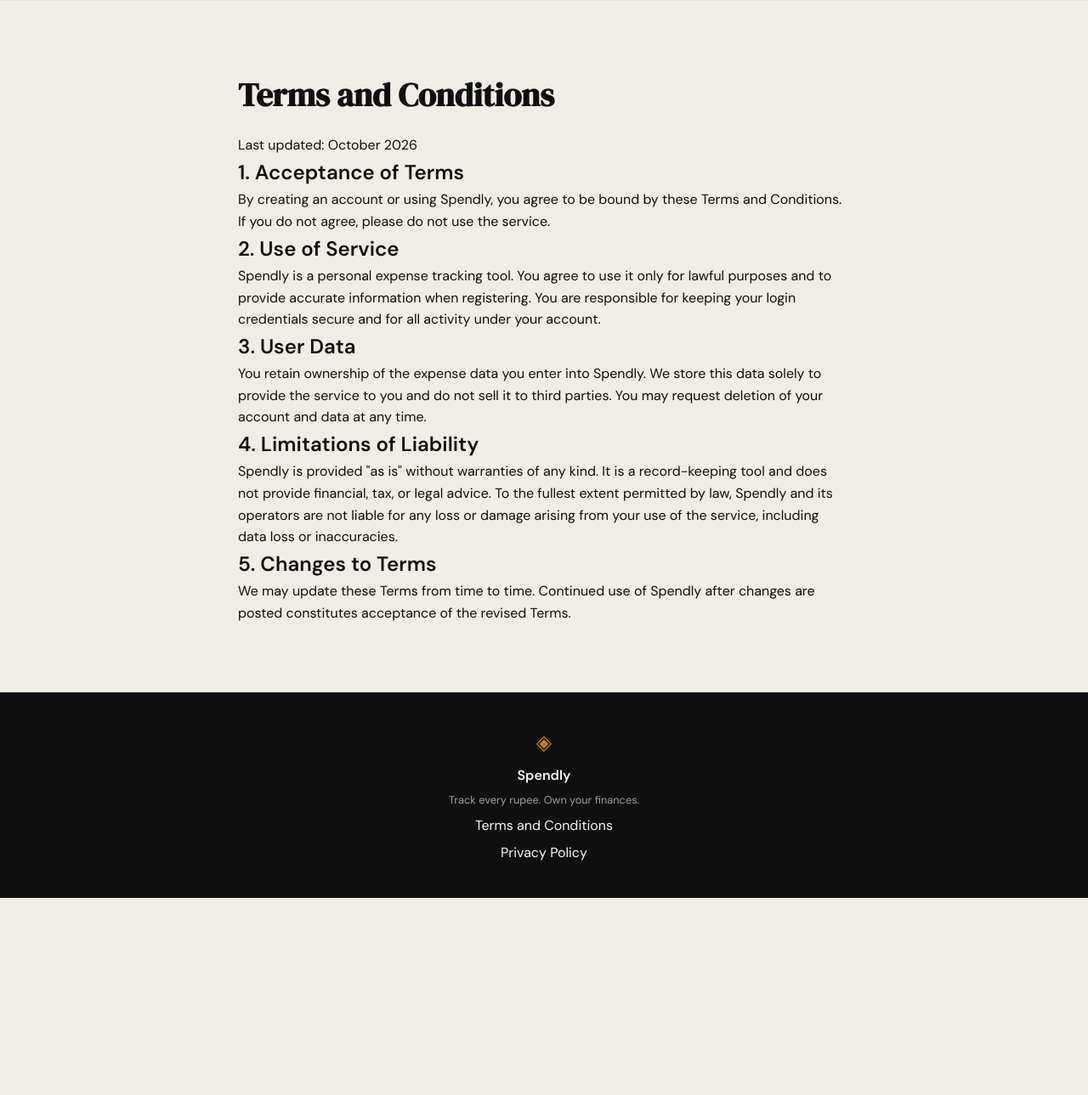
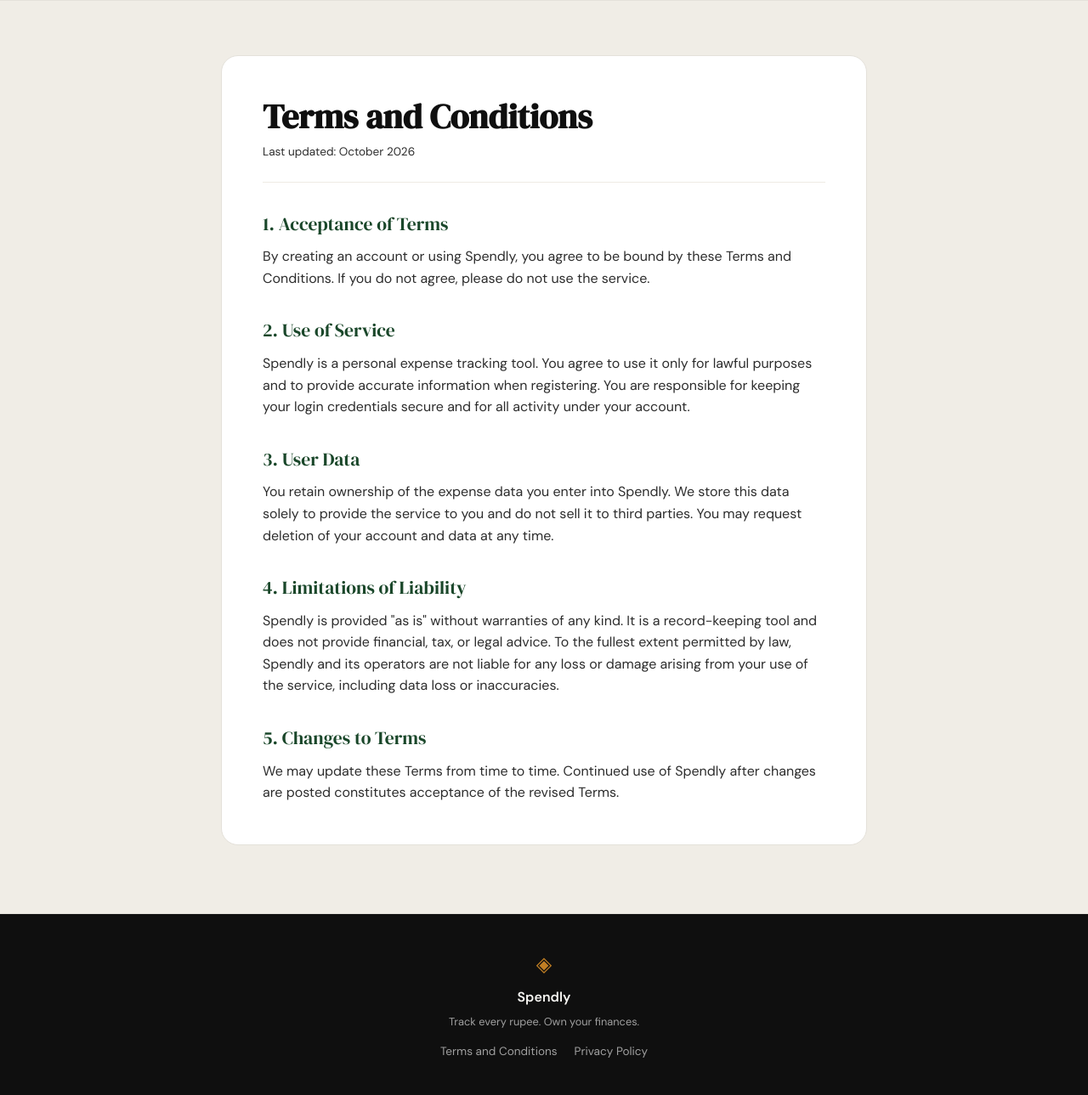
Before and after one commit to Rawal1755/spendly, a Flask app: page /terms in a window 1280 px wide. Shown: the part 61-1350 px from the top of the page at 85% size. Before the commit the page ends 1118 px from the top, so only its background shows below. Run offline with Flask 3, Linux system fonts and the light colour scheme.

Commit message:
Add Privacy Policy page and themed legal page styles
Co-Authored-By: Claude Sonnet 5.5 <noreply@anthropic.com>

```diff
--- a/app.py
+++ b/app.py
@@ -25,6 +25,11 @@ def login():
 @app.route("/terms")
 def terms():
     return render_template("terms.html")
+
+
+@app.route("/privacy")
+def privacy():
+    return render_template("privacy.html")
 
 
 # ------------------------------------------------------------------ #
--- a/static/css/style.css
+++ b/static/css/style.css
@@ -507,6 +507,77 @@ a { color: inherit; text-decoration: none; }
     color: var(--ink-faint);
 }
 
+.footer-links {
+    display: flex;
+    gap: 1.25rem;
+    margin-top: 0.5rem;
+    font-size: 0.85rem;
+}
+
+.footer-links a {
+    color: var(--ink-faint);
+    transition: color 0.2s;
+}
+
+.footer-links a:hover { color: var(--paper); }
+
+/* ------------------------------------------------------------------ */
+/* Legal pages (terms, privacy)                                        */
+/* ------------------------------------------------------------------ */
+
+.legal {
+    background: var(--paper-warm);
+    border-top: 1px solid var(--border);
+    border-bottom: 1px solid var(--border);
+    padding: 4rem 2rem 5rem;
+}
+
+.legal-inner {
+    max-width: 760px;
+    margin: 0 auto;
+    background: var(--paper-card);
+    border: 1px solid var(--border);
+    border-radius: var(--radius-lg);
+    padding: 3rem;
+}
+
+.legal-title {
+    font-family: var(--font-display);
+    font-size: 2.5rem;
+    line-height: 1.15;
+    color: var(--ink);
+}
+
+.legal-updated {
+    margin: 0.5rem 0 2rem;
+    padding-bottom: 1.5rem;
+    border-bottom: 1px solid var(--border-soft);
+    font-size: 0.85rem;
+    color: var(--ink-muted);
+}
+
+.legal-inner h2 {
+    font-family: var(--font-display);
+    font-size: 1.35rem;
+    font-weight: 400;
+    color: var(--accent);
+    margin: 2rem 0 0.5rem;
+}
+
+.legal-inner p,
+.legal-inner li {
+    color: var(--ink-soft);
+}
+
+.legal-inner ul {
+    margin: 0.5rem 0 0 1.25rem;
+}
+
+.legal-inner a {
+    color: var(--accent);
+    text-decoration: underline;
+}
+
 /* ------------------------------------------------------------------ */
 /* Responsive                                                          */
 /* ------------------------------------------------------------------ */
@@ -525,6 +596,9 @@ a { color: inherit; text-decoration: none; }
 }
 
 @media (max-width: 600px) {
+    .legal { padding: 2rem 1rem 3rem; }
+    .legal-inner { padding: 1.75rem; }
+    .legal-title { font-size: 2rem; }
     .nav-links a:not(.nav-cta) { display: none; }
     .hero { padding: 3rem 1rem 2rem; }
 }
--- a/templates/base.html
+++ b/templates/base.html
@@ -34,8 +34,10 @@
             <span class="brand-icon">◈</span>
             <span class="footer-name">Spendly</span>
             <p class="footer-copy">Track every rupee. Own your finances.</p>
-            <a href="/terms">Terms and Conditions</a>
-            <a href="#">Privacy Policy</a>
+            <div class="footer-links">
+                <a href="/terms">Terms and Conditions</a>
+                <a href="/privacy">Privacy Policy</a>
+            </div>
         </div>
     </footer>
 
--- a/templates/terms.html
+++ b/templates/terms.html
@@ -4,10 +4,10 @@
 
 {% block content %}
 
-<section class="features">
-    <div class="features-inner" style="display: block; max-width: 720px;">
-        <h1 class="cta-title">Terms and Conditions</h1>
-        <p>Last updated: October 2026</p>
+<section class="legal">
+    <div class="legal-inner">
+        <h1 class="legal-title">Terms and Conditions</h1>
+        <p class="legal-updated">Last updated: October 2026</p>
 
         <h2>1. Acceptance of Terms</h2>
         <p>By creating an account or using Spendly, you agree to be bound by these Terms and Conditions. If you do not agree, please do not use the service.</p>
```
Also changed, not shown: templates/privacy.html (added, +34 -0 lines).
